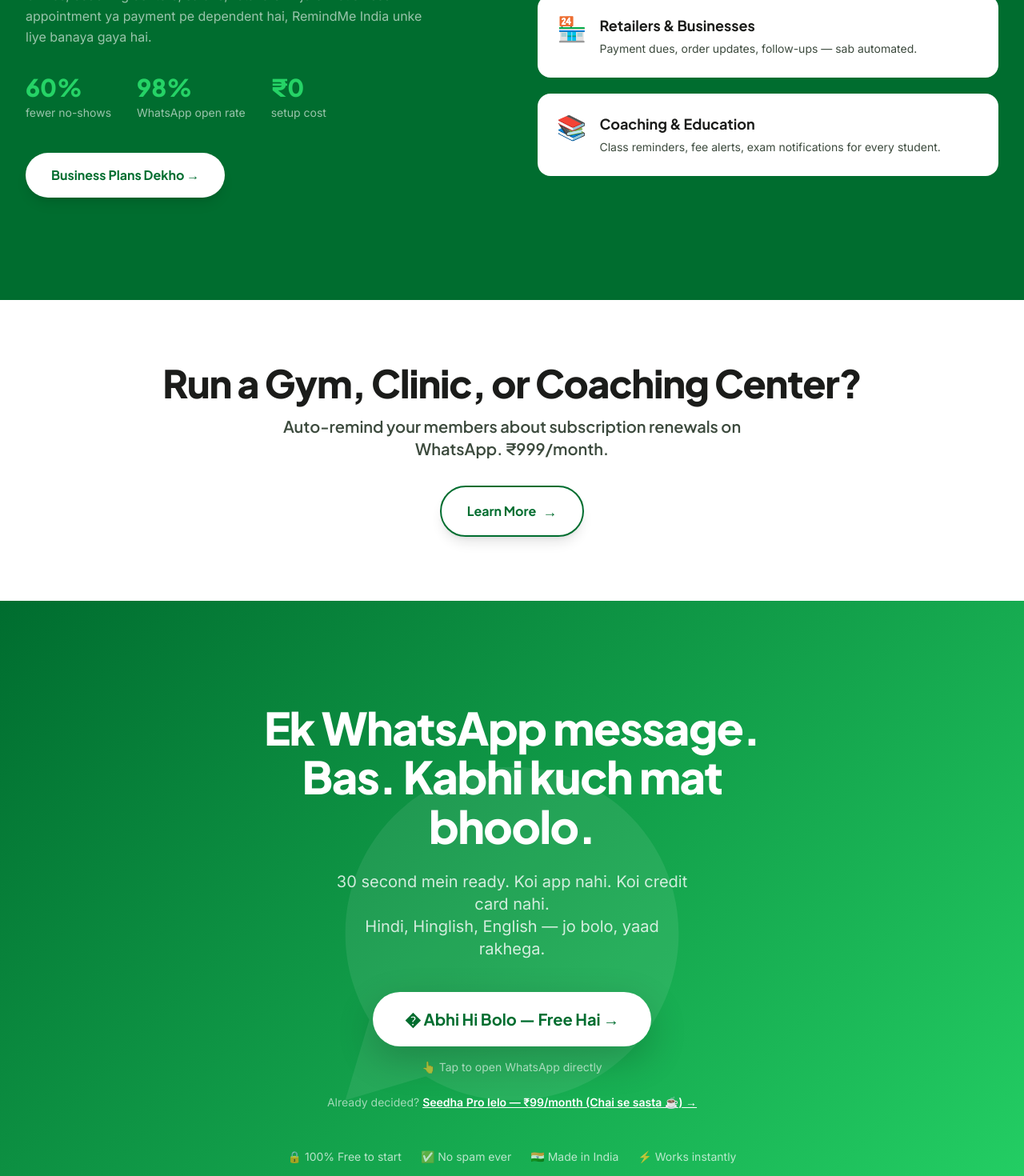
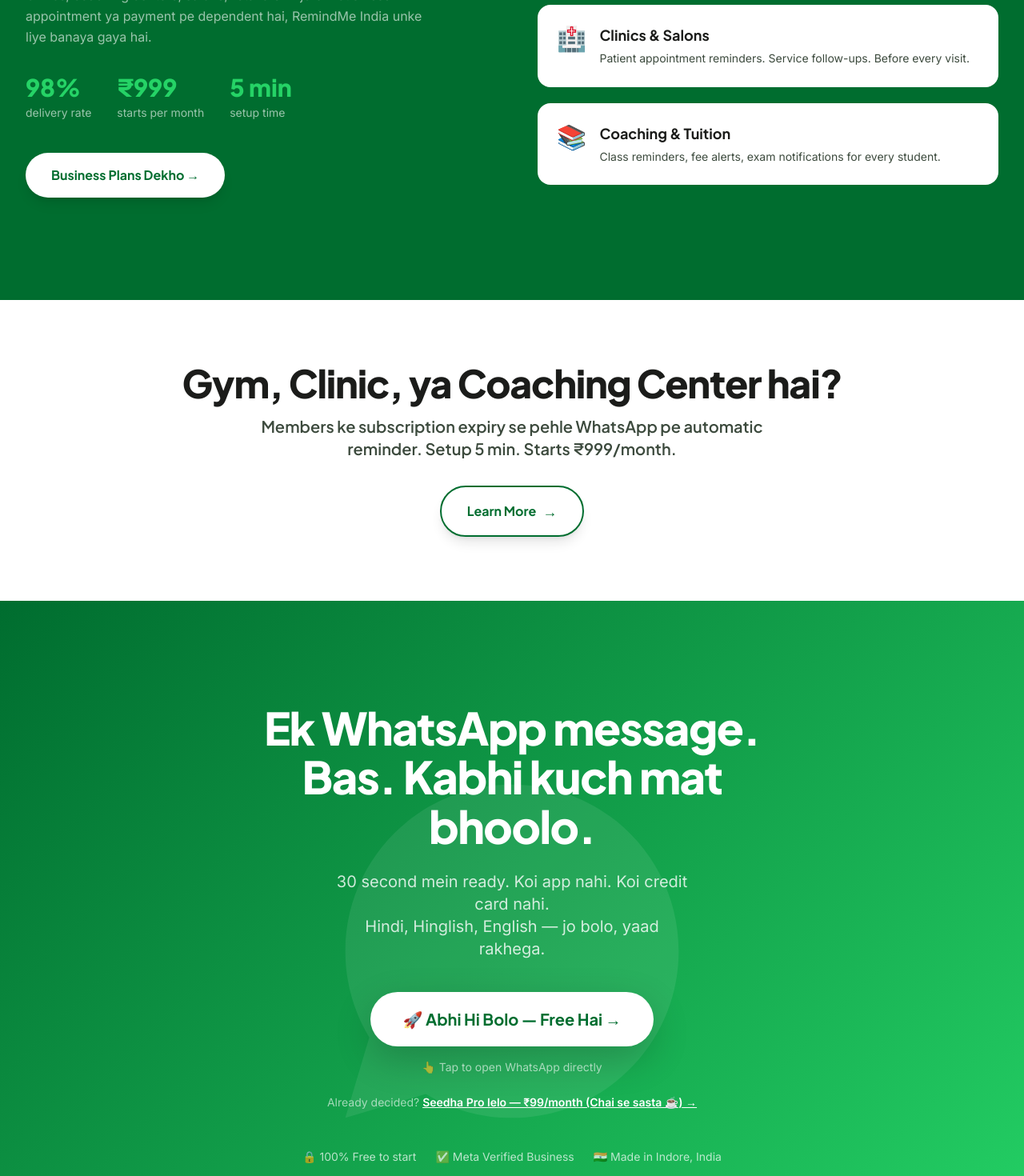
Before and after one commit to ayushmalviya1806/remindme-india-frontend, a React (Create React App) app: page / in a window 1280 px wide. Shown: the part 6140-7610 px from the top of the page at 80% size. Built offline with nearby package versions, Linux system fonts and the light colour scheme; no server answers.

Commit message:
Day 3 Block A: Homepage cleanup — remove vendor exposure (GPT-4), fix stale numbers, remove India's First claim, fix broken emojis, add Meta Verified trust signals, gym-first B2B positioning

```diff
--- a/src/components/landing/B2BSection.js
+++ b/src/components/landing/B2BSection.js
@@ -5,25 +5,25 @@ const B2B_WHATSAPP = 'https://wa.me/916269915175?text=' + encodeURIComponent(
 );
 
 const STATS = [
-  { value: '60%', label: 'fewer no-shows' },
-  { value: '98%', label: 'WhatsApp open rate' },
-  { value: '₹0', label: 'setup cost' },
+  { value: '98%', label: 'delivery rate' },
+  { value: '₹999', label: 'starts per month' },
+  { value: '5 min', label: 'setup time' },
 ];
 
 const USE_CASES = [
   {
-    icon: '🏥',
-    title: 'Clinics & Hospitals',
-    desc: 'Patient appointment reminders. Automatically. Before every visit.',
+    icon: '💪',
+    title: 'Gyms & Fitness Centers',
+    desc: 'Member subscription renewal reminders. Automatic. 7 din pehle se yaad dilana.',
   },
   {
-    icon: '🏪',
-    title: 'Retailers & Businesses',
-    desc: 'Payment dues, order updates, follow-ups — sab automated.',
+    icon: '🏥',
+    title: 'Clinics & Salons',
+    desc: 'Patient appointment reminders. Service follow-ups. Before every visit.',
   },
   {
     icon: '📚',
-    title: 'Coaching & Education',
+    title: 'Coaching & Tuition',
     desc: 'Class reminders, fee alerts, exam notifications for every student.',
   },
 ];
--- a/src/components/landing/BusinessSection.js
+++ b/src/components/landing/BusinessSection.js
@@ -6,10 +6,10 @@ export default function BusinessSection() {
       <div className="max-w-7xl mx-auto px-4 sm:px-6 lg:px-8">
         <div className="text-center">
           <h2 className="font-heading font-extrabold text-4xl sm:text-5xl text-rm-text tracking-tight mb-4">
-            Run a Gym, Clinic, or Coaching Center?
+            Gym, Clinic, ya Coaching Center hai?
           </h2>
           <p className="text-xl text-rm-muted font-heading font-semibold mb-8 max-w-2xl mx-auto">
-            Auto-remind your members about subscription renewals on WhatsApp. ₹999/month.
+            Members ke subscription expiry se pehle WhatsApp pe automatic reminder. Setup 5 min. Starts ₹999/month.
           </p>
           <Link
             to="/business"
--- a/src/components/landing/FinalCTA.js
+++ b/src/components/landing/FinalCTA.js
@@ -2,9 +2,9 @@ const WA_LINK = 'https://wa.me/916269915175?text=Hi';
 
 const TRUST_ITEMS = [
   '🔒 100% Free to start',
-  '✅ No spam ever',
-  '🇮🇳 Made in India',
-  '⚡ Works instantly',
+  '✅ Meta Verified Business',
+  '🇮🇳 Made in Indore, India',
+  '⚡ Setup in 30 seconds',
 ];
 
 export default function FinalCTA() {
@@ -45,7 +45,7 @@ export default function FinalCTA() {
             data-testid="final-cta-button"
             className="inline-flex items-center gap-2 rounded-full bg-white text-rm-primary font-heading font-bold text-xl px-10 py-5 shadow-[0px_16px_48px_rgba(0,0,0,0.2)] hover:shadow-[0px_20px_56px_rgba(0,0,0,0.3)] hover:scale-105 active:scale-95 transition-all duration-300"
           >
-            � Abhi Hi Bolo — Free Hai →
+            🚀 Abhi Hi Bolo — Free Hai →
           </a>
           <p className="mt-4 text-sm text-white/60 font-body">
             👆 Tap to open WhatsApp directly
```
